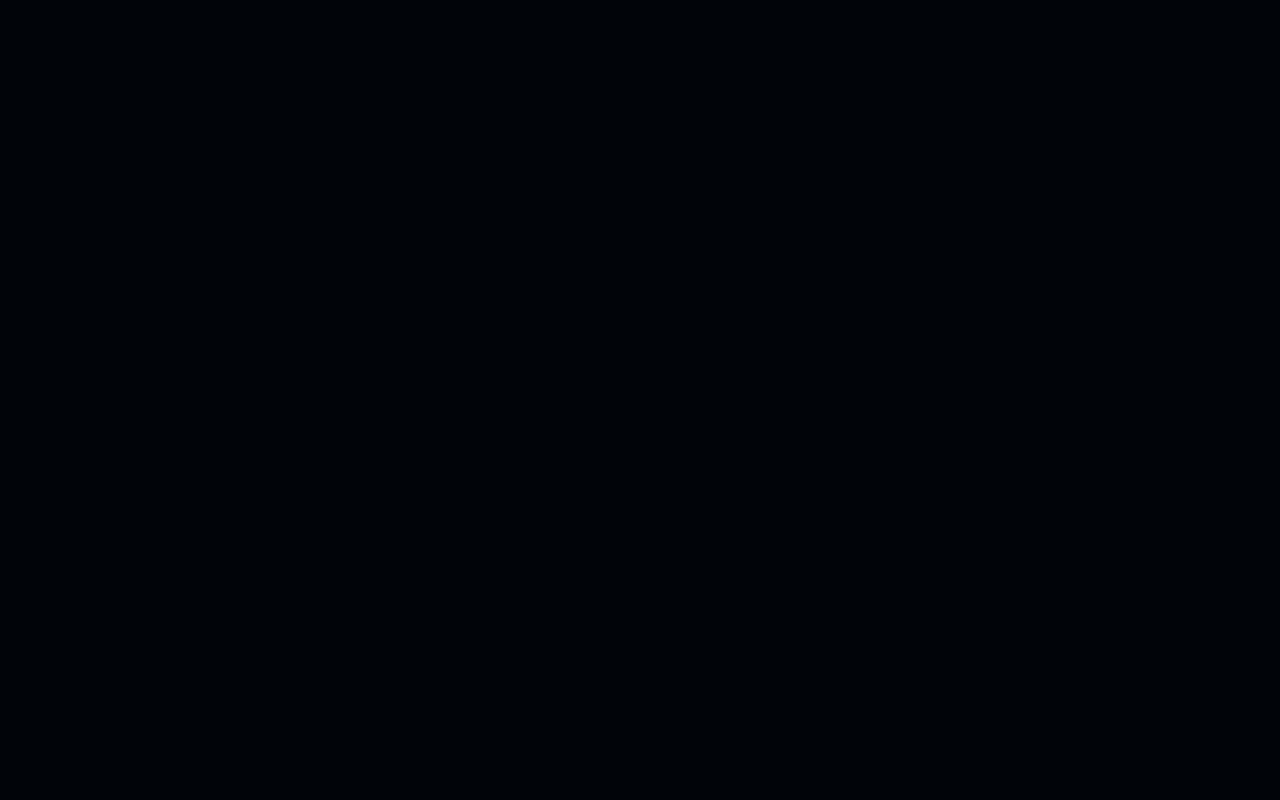
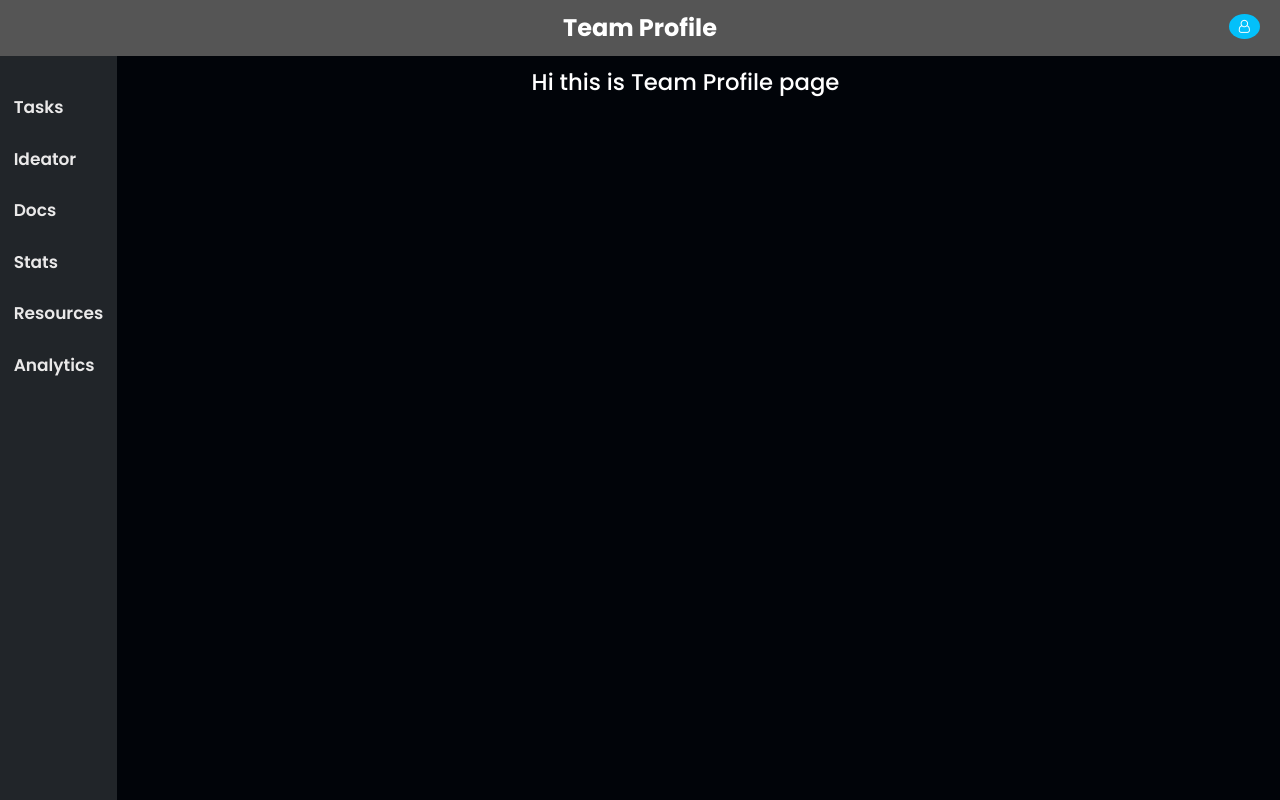
Before and after one commit to PurviSaini/DeView, a React (Vite) app in the folder frontend/: page /team-profile in a window 1280 px wide. Before the commit this address had no page. Built offline with nearby package versions, Linux system fonts and the light colour scheme.

Commit message:
Added team profile page and set up routes

```diff
--- a/frontend/src/App.jsx
+++ b/frontend/src/App.jsx
@@ -6,6 +6,7 @@ import Ideator from './pages/Ideator'
 import GitStats from './pages/GitStats'
 import Resources from './pages/Resources'
 import Analytics from './pages/Analytics'
+import TeamProfile from './pages/TeamProfile'
 import Sidebar from './components/Sidebar'
 import Task from './pages/Task'
 import './App.css'
@@ -30,6 +31,7 @@ function App() {
         <Route path='/git-stats' element={<GitStats />}/>
         <Route path='/resources' element={<Resources />}/>
         <Route path='/analytics' element={<Analytics />}/>
+        <Route path='/team-profile' element={<TeamProfile />}/>
       </Routes>
     </>
   )
--- a/frontend/src/components/Navbar.jsx
+++ b/frontend/src/components/Navbar.jsx
@@ -22,6 +22,11 @@ export default function Navbar({ title }){
         }
     }
 
+    const handleTeamView = (e) => {
+        e.preventDefault();
+        navigate('/team-profile');
+    }
+
     return (
         <nav className='sticky-top'>
             <span>{ title || "DeView" }</span>
@@ -34,6 +39,7 @@ export default function Navbar({ title }){
       <Dropdown.Menu>
         {/* <Dropdown.Item href="#/action-1">User Profile</Dropdown.Item> */}
         <Dropdown.Item href="#/action-2" onClick={handleLogout}>Log out</Dropdown.Item>
+        <Dropdown.Item href="#" onClick={handleTeamView}>View Team Profile</Dropdown.Item>
       </Dropdown.Menu>
     </Dropdown>
 
--- /dev/null
+++ b/frontend/src/pages/TeamProfile.jsx
@@ -0,0 +1,20 @@
+import React, { useState } from 'react';
+import "bootstrap/dist/css/bootstrap.min.css";
+import axios from 'axios';
+import Navbar from '../components/Navbar';
+import Sidebar from '../components/Sidebar';
+import './TeamProfile.css';
+
+const TeamProfile = () => {
+    return (
+        <div>
+            <Navbar title="Team Profile"/>
+            <Sidebar />
+            <div className="task-container p-3">
+                <h3>Hi this is Team Profile page</h3>
+            </div>
+        </div>
+    );
+};
+
+export default TeamProfile
```
Also changed, not shown: frontend/src/pages/TeamProfile.css (added).
